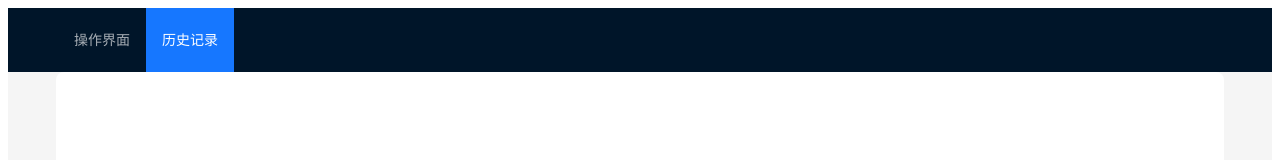
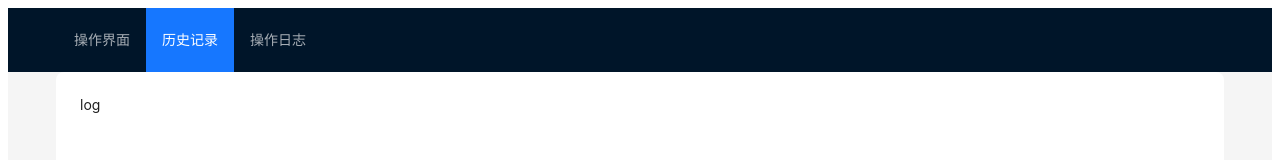
Before and after one commit to markzhang12345/sensor-data-monitor, a React (Create React App) app in the folder frontend/: page /log in a window 1280 px wide. Shown: the top 160 px of the page. Built offline with nearby package versions, Linux system fonts and the light colour scheme; the HTML template or start-up script is replaced by a standard one.

Commit message:
feat(logs): 新增了操作日志页面

```diff
--- a/frontend/src/App.tsx
+++ b/frontend/src/App.tsx
@@ -4,14 +4,14 @@ import { BrowserRouter as Router, Route, Routes, Link } from "react-router-dom";
 import { Layout, Menu, theme } from "antd";
 import Home from "./page/Home.tsx";
 import History from "./page/History.tsx";
-import { State } from "./Types/Types.ts";
+import Log from "./page/Log.tsx";
 import axios from "axios";
 import { stateReducer, initialStates } from "./Reducer.ts";
 
 const { Header, Content, Footer } = Layout;
 
-const newNames = ["操作界面", "历史记录"];
-const routes = ["/", "/history"];
+const newNames = ["操作界面", "历史记录", "操作日志"];
+const routes = ["/", "/history", "/log"];
 
 const items = newNames.map((name, index) => ({
   key: index + 1,
@@ -71,6 +71,7 @@ const App: React.FC = () => {
                 path="/history"
                 element={<History taskStates={taskStates} />}
               />
+              <Route path="/log" element={<Log />} />
             </Routes>
           </div>
         </Content>
--- /dev/null
+++ b/frontend/src/page/Log.tsx
@@ -0,0 +1,7 @@
+import React from "react";
+
+const Log: React.FC = () => {
+  return <>log</>;
+};
+
+export default Log;
```
